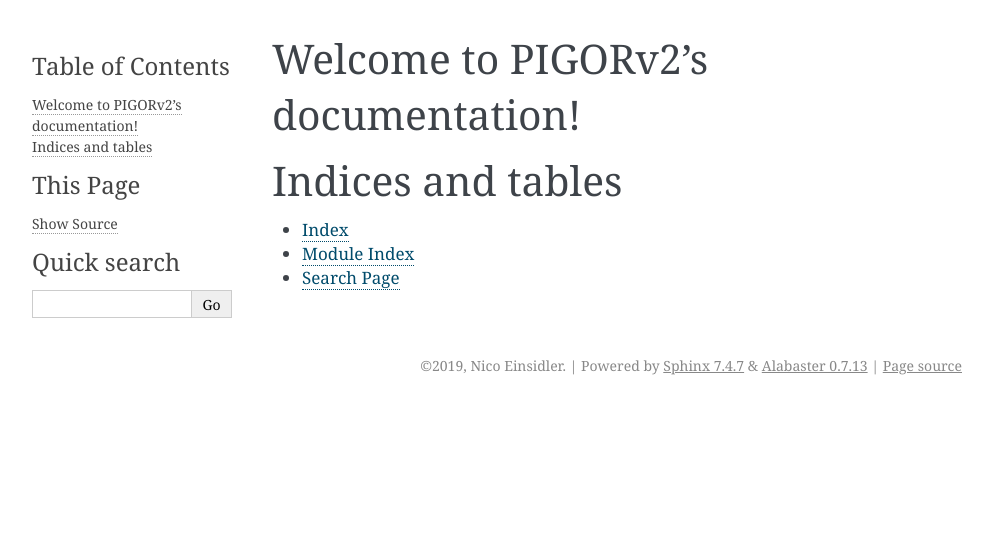
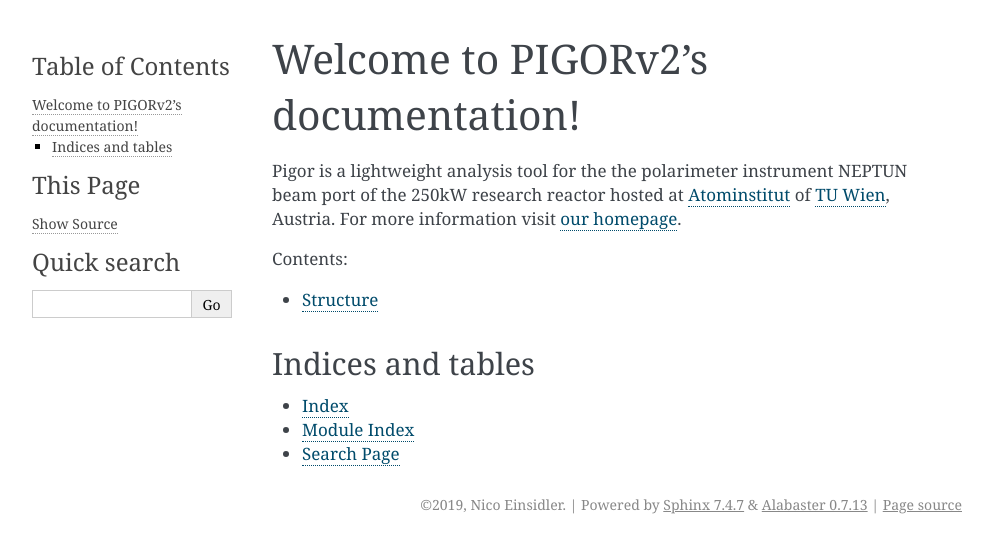
Before and after one commit to nicoeinsidler/pigor2, a Sphinx documentation site: the page built from docs/index.rst, in a window 1280 px wide. Shown: the top 553 px of the page, without its empty margins (148-1141 px from the left). Built offline with Sphinx 7.4.7, drawn with Linux system fonts in a browser that asks for light colours.

Commit message:
docs: created structure file

```diff
--- a/docs/conf.py
+++ b/docs/conf.py
@@ -31,6 +31,7 @@
 # extensions coming with Sphinx (named 'sphinx.ext.*') or your custom
 # ones.
 extensions = [
+    'sphinxcontrib.mermaid'
 ]
 
 # Add any paths that contain templates here, relative to this directory.
--- a/docs/index.rst
+++ b/docs/index.rst
@@ -1,19 +1,25 @@
 .. PIGORv2 documentation master file, created by
    sphinx-quickstart on Fri Oct 11 09:39:21 2019.
-   You can adapt this file completely to your liking, but it should at least
-   contain the root `toctree` directive.
 
 Welcome to PIGORv2's documentation!
 ===================================
 
+Pigor is a lightweight analysis tool for the the polarimeter instrument NEPTUN beam port of the 250kW research reactor hosted at `Atominstitut`_ of `TU Wien`_, Austria. For more information visit `our homepage`_.
+
+.. _Atominstitut: https://ati.tuwien.ac.at/startseite/
+.. _TU Wien: https://www.tuwien.ac.at/
+.. _our homepage: http://www.neutroninterferometry.com/
+
+
 .. toctree::
-   :maxdepth: 2
-   :caption: Contents:
+    :maxdepth: 2
+    :caption: Contents:
 
+    structure
 
 
 Indices and tables
-==================
+------------------
 
 * :ref:`genindex`
 * :ref:`modindex`
```
Also changed, not shown: docs/structure.rst (added, +24 -0 lines).
